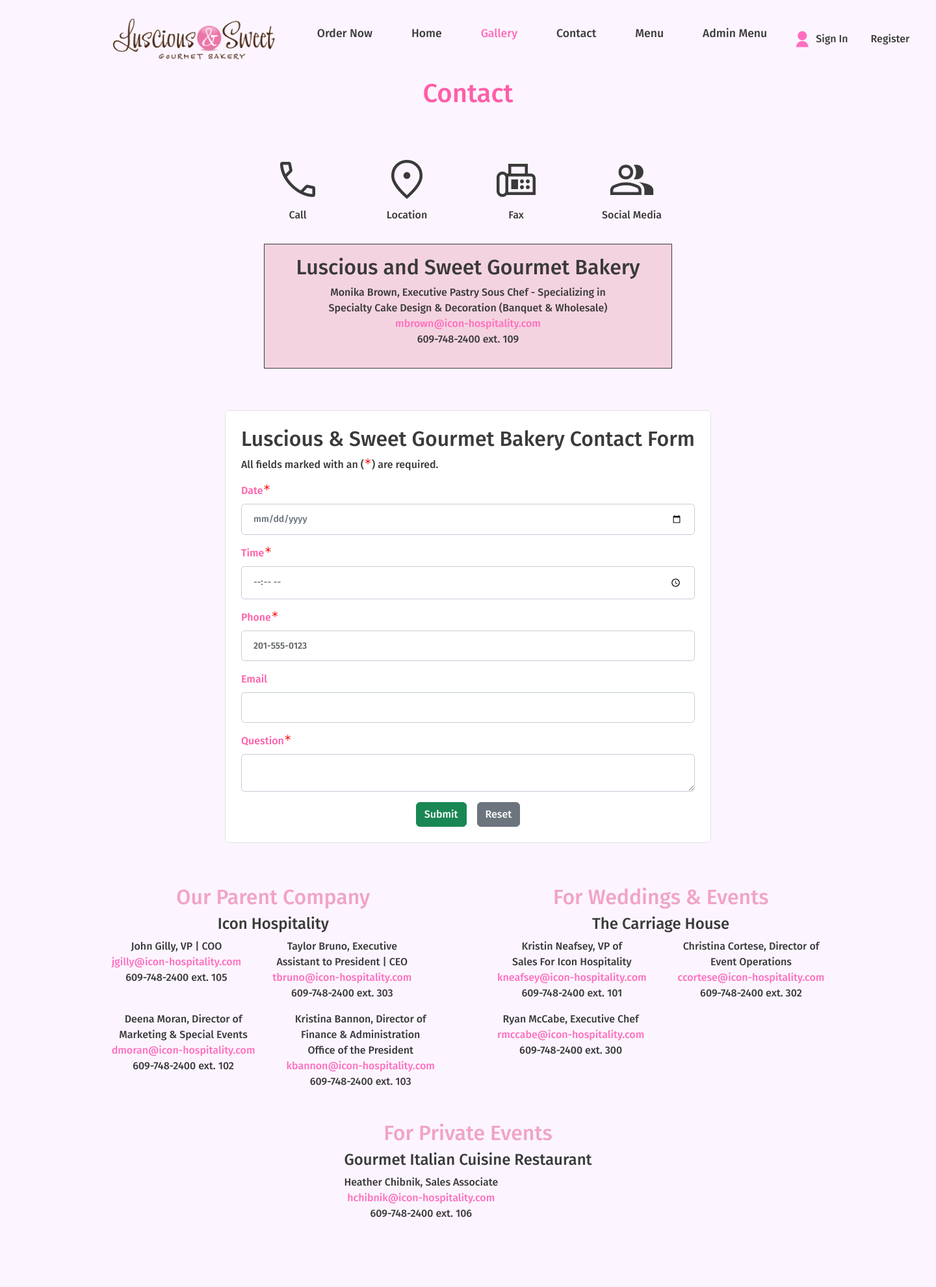
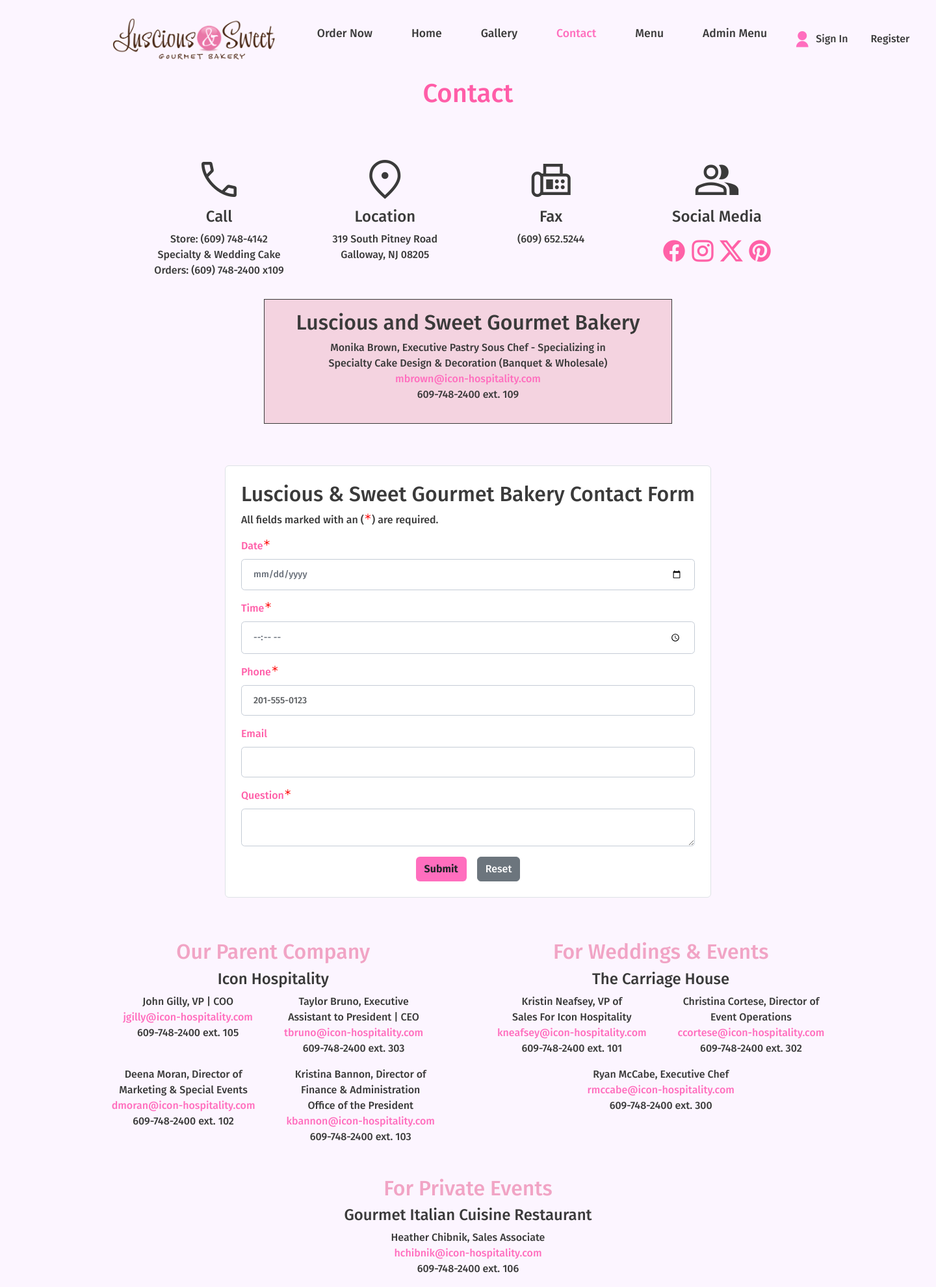
Before and after one commit to Veloric/2023FASE, a Flask app: page /contact in a window 1440 px wide. Shown: the whole page at 65% size. Before the commit the page ends 1873 px from the top, so only its background shows below. Run offline with Flask 3, Linux system fonts and the light colour scheme; some libraries are stand-ins or nearby versions.

Commit message:
Fix active tab for gallery; Update CSS for Register, Contact, and ReplyContact

```diff
--- a/static/activetab.js
+++ b/static/activetab.js
@@ -5,14 +5,20 @@
     let tab = window.location.href;
 
     if (tab.includes("order")) {
-        navbar.children[0].firstChild.classList.add("active");
+        addActive(navbar, 0);
+    } else if (tab.includes("galleryphotos")) {
+        addActive(navbar, 2);
     } else if (tab.includes("contact")) {
-        navbar.children[2].firstChild.classList.add("active");
+        addActive(navbar, 3);
     } else if (tab.includes("menu")) {
-        navbar.children[3].firstChild.classList.add("active");
+        addActive(navbar, 4);
     } else if (tab.includes("addMenu")) {
-        navbar.children[4].firstChild.classList.add("active");
+        addActive(navbar, 5);
     } else {
-        navbar.children[1].firstChild.classList.add("active");
+        addActive(navbar, 1);
     }
 })();
+
+function addActive(navbar, i) {
+    navbar.children[i].firstChild.classList.add("active");
+}
--- a/static/gallerystyle.css
+++ b/static/gallerystyle.css
@@ -85,3 +85,7 @@
   text-decoration: none;
   cursor: pointer;
 }
+
+.column > img {
+  cursor: pointer;
+}
--- a/static/loginstyle.css
+++ b/static/loginstyle.css
@@ -65,7 +65,7 @@ form {width: 600px;
 
   }
 
-  input[type=text], input[type=password] {
+  input[type] {
     width: 100%;
     padding: 20px;
     margin: 8px 0;
@@ -111,3 +111,7 @@ form {width: 600px;
     color: #0b0b0b;
     padding: 20px;
   }
+
+  .register {
+    padding: 20px;
+  }
--- a/static/style.css
+++ b/static/style.css
@@ -100,7 +100,7 @@ header{
 
 .contact-top-row-one {
     display: flex;
-    gap: 6rem;
+    gap: 3rem;
     padding-bottom: 2rem;
 }
 
@@ -137,6 +137,7 @@ header{
 
 .contact-details-row {
     display: flex;
+    justify-content: center;
     gap: 3rem;
 }
 
@@ -146,12 +147,22 @@ header{
     gap: 1rem;
 }
 
-.contact-text-centered {
+.contact-text-centered, .contact-i > .contact-i-details-div {
     text-align: center;
+}
+
+.contact-i {
+    width: 25%;
+    text-wrap: wrap;
 }
 
 #contact-icons {
     font-size: 4.5rem;
+}
+
+.social-media-svgs {
+    filter: invert(48%) sepia(69%) saturate(828%) hue-rotate(295deg) brightness(102%) contrast(101%);
+    font-size: 2.5rem;
 }
 
 .mail-to-links {
@@ -166,8 +177,13 @@ header{
     color: red;
 }
 
+/* CSS for Reply Contact (uses some Menu Admin CSS) */
+.reply-contact-left {
+    width: 40%;
+}
+
 /*---------------------------------- CSS for Menu Admin pages --------------------------------*/
-.menu-admin-content {
+.menu-admin-content, .reply-contact-content {
     display: flex;
     justify-content: space-around;
     color: #3a3a3a;
@@ -178,7 +194,7 @@ header{
     width: 25%;
 }
 
-.menu-admin-right {
+.menu-admin-right, .reply-contact-right {
     width: auto;
     height: auto;
 }
--- a/templates/contact.html
+++ b/templates/contact.html
@@ -24,19 +24,28 @@
                 <div class="contact-top-row-one">
                     <div class="contact-i">
                         <div><span id="contact-icons" class="material-symbols-outlined">call</span></div>
-                        <div>Call</div>
+                        <h4>Call</h4>
+                        <div class="contact-i-details-div">Store: (609) 748-4142<br>Specialty & Wedding Cake Orders: (609) 748-2400 x109</div>
                     </div>
                     <div class="contact-i">
                         <div><span id="contact-icons" class="material-symbols-outlined">location_on</span></div>
-                        <div>Location</div>
+                        <h4>Location</h4>
+                        <div class="contact-i-details-div">319 South Pitney Road<br>Galloway, NJ 08205</div>
                     </div>
                     <div class="contact-i">
                         <div><span id="contact-icons" class="material-symbols-outlined">fax</span></div>
-                        <div>Fax</div>
+                        <h4>Fax</h4>
+                        <div class="contact-i-details-div">(609) 652.5244</div>
                     </div>
                     <div class="contact-i">
                         <div><span id="contact-icons" class="material-symbols-outlined">group</span></div>
-                        <div>Social Media</div>
+                        <h4>Social Media</h4>
+                        <div class="contact-i-details-div">
+                            <a href="https://www.facebook.com/lusciousandsweet/" class="ri-facebook-circle-fill social-media-svgs"></a>
+                            <a href="https://www.instagram.com/lusciousandsweet" class="ri-instagram-line social-media-svgs"></a>
+                            <a href="https://twitter.com/LSBakeshop" class="ri-twitter-x-fill social-media-svgs"></a>
+                            <a href="https://www.pinterest.com/iconhospitality/luscious-sweet-gourmet-bakery/" class="ri-pinterest-fill social-media-svgs"></a>
+                        </div>
                     </div>
                 </div>
                 <div class="contact-top-row-two contact-text-centered">
@@ -77,7 +86,7 @@
                     <p>{{msg}}</p>
 
                     <div class="contact-form-buttons">
-                        <button type="submit" class="btn btn-success" value="submitContact">Submit</button>
+                        <button type="submit" class="btn btn-style" value="submitContact">Submit</button>
                         <button type="reset" id="resetBtn" class="btn btn-secondary">Reset</button>
                     </div>
                 </form>
--- a/templates/galleryphotos.html
+++ b/templates/galleryphotos.html
@@ -6,6 +6,7 @@
         <meta name="viewport" content="width=device-width, initial-scale=1">
         <link rel="stylesheet" href="{{ url_for('static', filename='style.css') }}">
         <link rel="stylesheet" href="{{ url_for('static', filename='gallerystyle.css') }}">
+        <script src="{{ url_for('static', filename='activetab.js') }}" defer></script>
         <script>
         function myFunction(img) {
           var modal = document.getElementById("myModal");
```
Also changed, not shown: templates/register.html (+22 -9 lines), templates/replyContact.html (+9 -8 lines).
